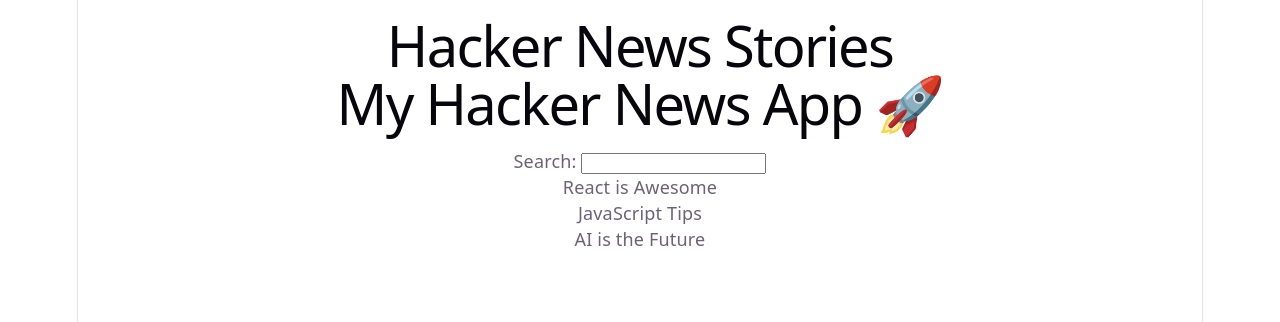
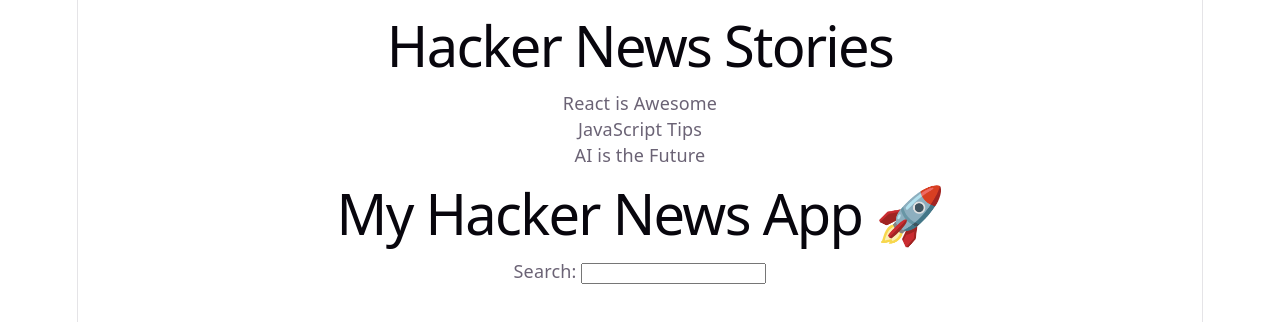
Before and after one commit to abirlouhichi03/remaining-labs, a React (Vite) app in the folder react-lab1.2/: page / in a window 1280 px wide. Shown: the top 322 px of the page. Built offline with nearby package versions, Linux system fonts and the light colour scheme.

Commit message:
Week 6: State, props, and filtering

```diff
--- a/react-lab1.2/src/App.jsx
+++ b/react-lab1.2/src/App.jsx
@@ -1,3 +1,7 @@
+import { useState } from "react";
+
+const App = () => {
+  console.log("App rendered");
 
   const stories = [
   {
@@ -25,30 +29,39 @@
   num_comments: 60
   }
   ];
-const App = () => {
+  const [searchTerm, setSearchTerm] = useState("");
+  const handleSearch = (event) => {
+    setSearchTerm(event.target.value);
+  };
+  const filteredStories = stories.filter((story) =>
+  story.title.toLowerCase().includes(searchTerm.toLowerCase())
+  );
+
   return (
     <div>
       <h1>Hacker News Stories</h1>
+      <List stories={filteredStories} />
       <Header />
-      <Search />
-      <List />
+      <Search onSearch={handleSearch}/>
     </div>
   );
 };
 
 export default App;
 
-const List = () => (
+const List = ({ stories }) => {
+  console.log("List rendered");
+
+  return (
     <div>
       {stories.map((story) => (
-      <div key={story.objectID}>
-        <p>{story.title}</p>
-      </div>
+        <Item key={story.objectID} story={story} />
       ))}
     </div>
   );
-const Search = () => {
-
+};
+const Search = ({ onSearch }) => {
+  console.log("Search rendered");
   const handleChange = (event) => {
     console.log(event.target.value);
     console.log("User is typing...");
@@ -57,23 +70,33 @@
   return (
     <div>
       <label htmlFor="search">Search: </label>
-      <input type="text" id="search" />
+      <input
+        type="text"
+        id="search"
+        onChange={onSearch}
+      />
     </div>
   );
 };
 const Header = () => {
   return <h1>My Hacker News App 🚀</h1>;
 };
+const Item = ({ story }) => {
+  console.log("Item rendered");
+  return (
+    <div>
+      <p>{story.title}</p>
+    </div>
+  );
+};
+/*
+1. Props vs State:
+Props = passed data
+State = internal, changeable data
 
-/*
-Reflection:
+2. Why lift state?
+To share data between components
 
-1. Concise body:
-Used when returning one simple expression.
-
-2. Block body:
-Used when we need logic (variables, functions).
-
-3. Event object:
-Contains information about the event (input value, target, etc).
+3. Where filtering?
+Inside App (central logic)
 */
```
Lines whose indentation alone changed are shown as unchanged.
